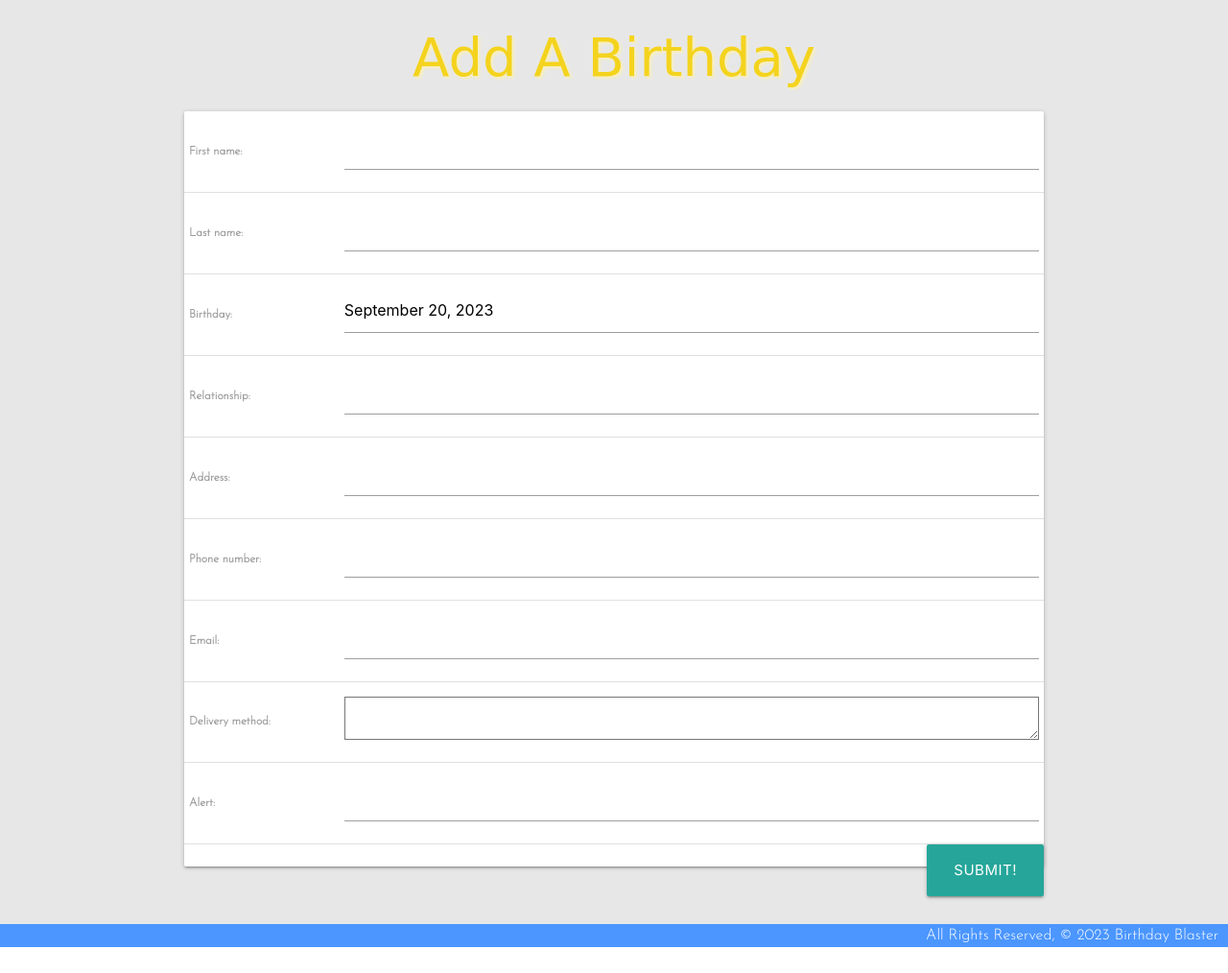
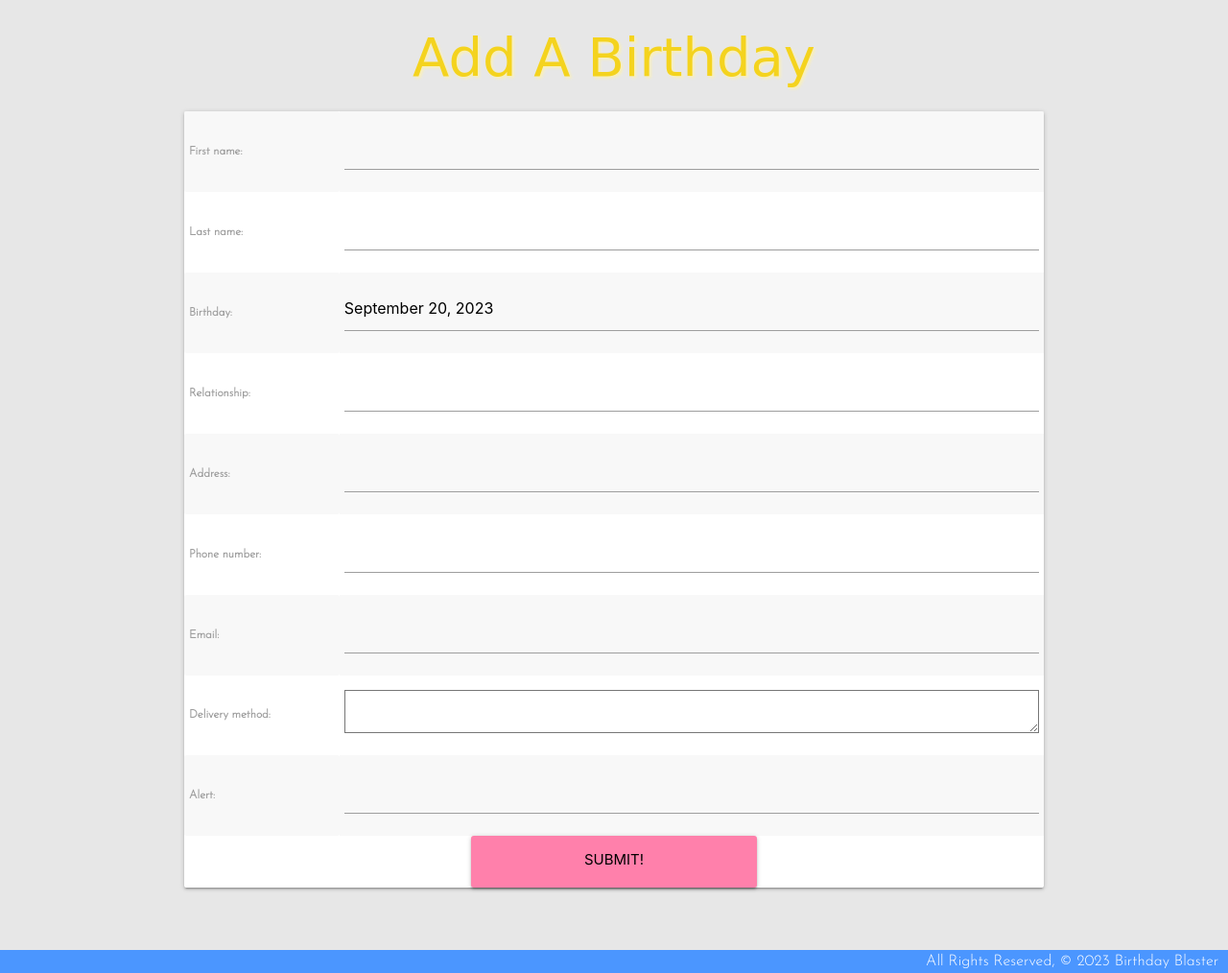
Before and after one commit to jpineda48/Pod1-Project-3, a Django app: page /birthdays/create/ in a window 1280 px wide. Shown: the part 77-1091 px from the top of the page at 96% size. Before the commit the page ends 1064 px from the top, so only its background shows below. Run offline with Django 4.2, Linux system fonts and the light colour scheme; the visitor is signed in with stand-in values (Sample User, id 1); some web fonts are replaced.

Commit message:
adds styling to birthday_form.html and confirm_delete_form.html

```diff
--- a/birthdayblaster/main_app/templates/main_app/birthday_confirm_delete.html
+++ b/birthdayblaster/main_app/templates/main_app/birthday_confirm_delete.html
@@ -7,7 +7,7 @@
 
   <form action="" method="POST">
     {% csrf_token %}
-    <input type="submit" value="Yes - Delete!" class="btn">
-    <a href="{% url 'detail' birthday.id %}">Cancel</a>
+    <input type="submit" value="Yes - Delete!" class="btn-large white-text center-align #fdd835 yellow darken-1">
+    <a href="{% url 'detail' birthday.id %}" class="btn-large white-text center-align #ff80ab pink accent-1">Cancel</a>
   </form>
 {% endblock %}
--- a/birthdayblaster/main_app/templates/main_app/birthday_form.html
+++ b/birthdayblaster/main_app/templates/main_app/birthday_form.html
@@ -10,12 +10,13 @@
   <form action="" method="POST" class="card">
     <!-- Django requires the following for security purposes -->
     {% csrf_token %}
-     <table>
+        <table class="responsive-table striped">
       <!-- Render the inputs inside of <tr>s & <td>s -->
-      {{ form.as_table }}
-      </table>
-    <input type="submit" value="Submit!" class="btn-large right col s12 m6 l3">
-      <br>
+          {{ form.as_table }}
+        </table>
+      <div class="row">
+        <input type="submit" value="Submit!" class="waves-effect waves-light btn-large col s4 offset-s4 #ff80ab pink accent-1">
+      </div>
   </form>
   <br>
   <br>
```
